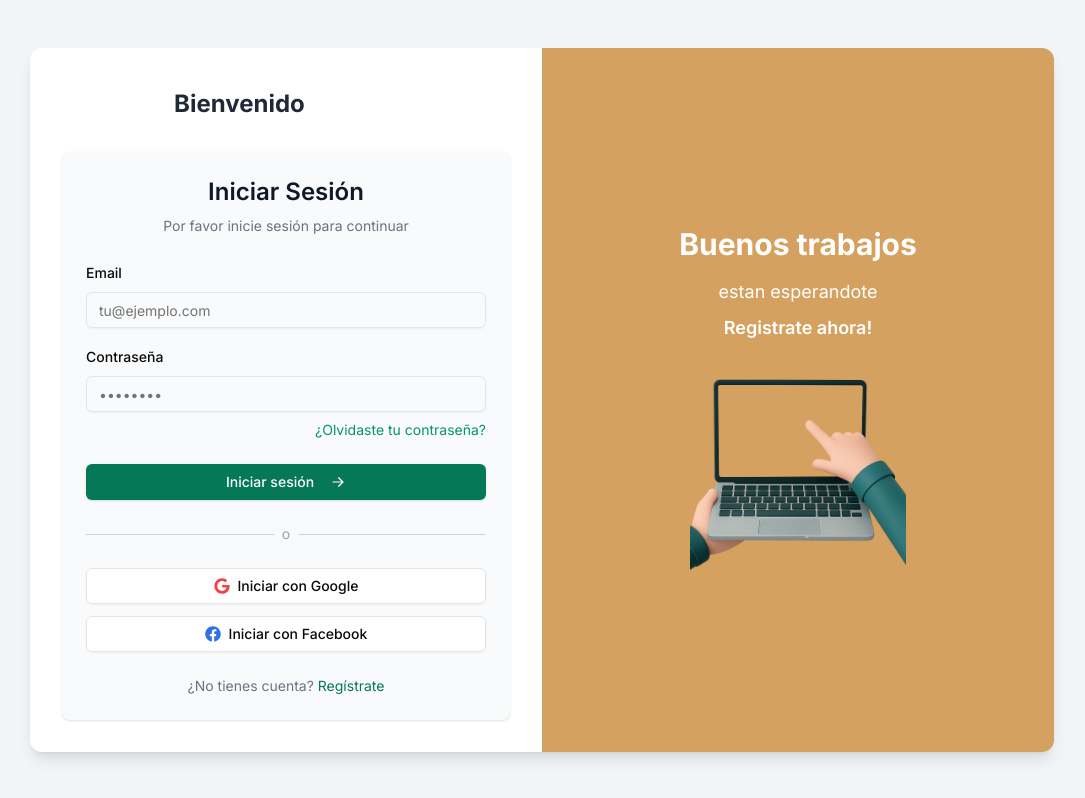
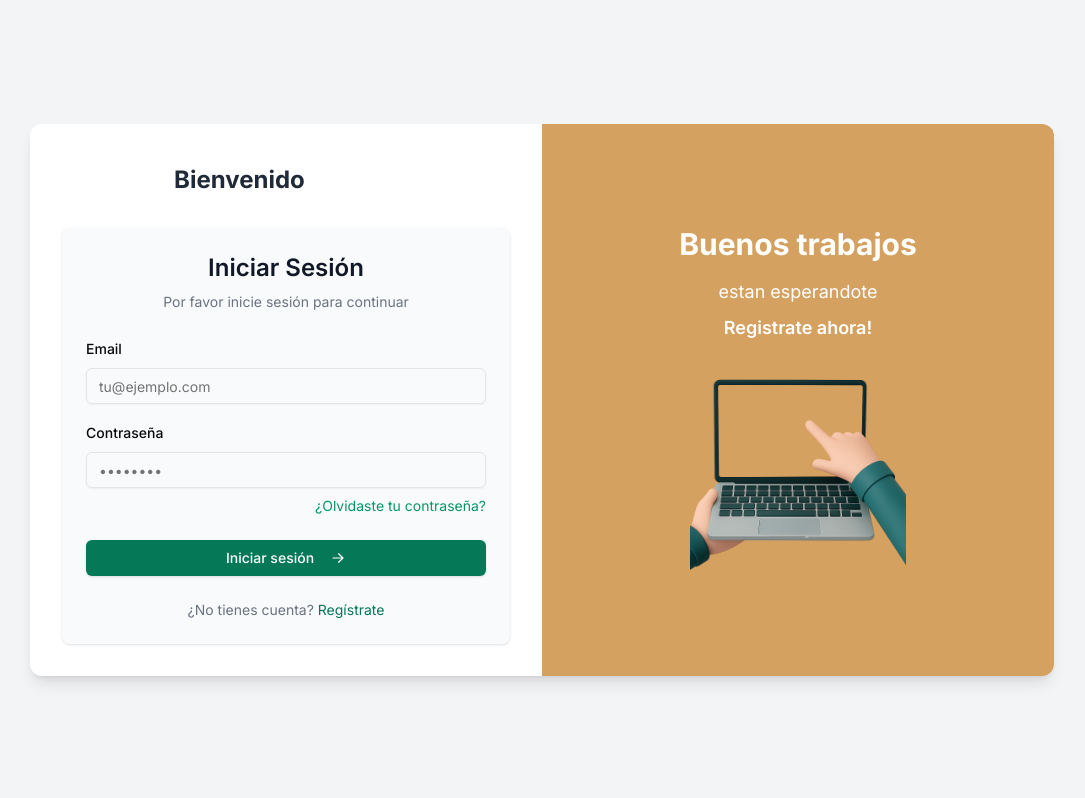
Before and after one commit to Neftali2001/Dashboardprueba, a Next.js app: page /login in a window 1280 px wide. Shown: the whole page, without its empty margins (98-1183 px from the left). Built offline with nearby package versions, Linux system fonts and the light colour scheme; a web font is replaced by a local one.

Commit message:
Cambios en el login quite inicio segun google y facebook tambien en el registro

```diff
--- a/app/ui/login-form.tsx
+++ b/app/ui/login-form.tsx
@@ -76,14 +76,14 @@
       )}
 
       {/* Divider */}
-      <div className="flex items-center justify-between">
+      {/* <div className="flex items-center justify-between">
         <hr className="w-full border-gray-300" />
         <span className="mx-2 text-gray-400 text-sm">o</span>
         <hr className="w-full border-gray-300" />
-      </div>
+      </div> */}
 
       {/* Social Buttons */}
-      <div className="flex flex-col gap-3">
+      {/* <div className="flex flex-col gap-3">
         <Button variant="outline" className="w-full flex items-center justify-center gap-2">
           <FaGoogle className="text-red-500" />
           Iniciar con Google
@@ -92,7 +92,7 @@
           <FaFacebook className="text-blue-600" />
           Iniciar con Facebook
         </Button>
-      </div>
+      </div> */}
 
       <p className="text-sm text-center text-gray-500">
         ¿No tienes cuenta?{' '}
--- a/app/ui/signup.tsx
+++ b/app/ui/signup.tsx
@@ -21,7 +21,7 @@
 
   const handleSubmit = (e: React.FormEvent) => {
     e.preventDefault();
-    // Aquí puedes agregar la lógica para enviar datos a tu backend
+    //agregar la lógica para enviar datos a tu backend
     console.log('Signup:', form);
   };
 
@@ -91,7 +91,7 @@
         Registrarse
       </Button>
 
-      <div className="flex items-center justify-between">
+      {/* <div className="flex items-center justify-between">
         <hr className="w-full border-gray-300" />
         <span className="mx-2 text-gray-400 text-sm">o</span>
         <hr className="w-full border-gray-300" />
@@ -106,7 +106,7 @@
           <FaFacebook className="text-blue-600" />
           Registrarse con Facebook
         </Button>
-      </div>
+      </div> */}
 
       <p className="text-sm text-center text-gray-500">
         ¿Ya tienes una cuenta?{' '}
```
Also changed, not shown: 1 other file (tests, documents, lock files or other folders).
